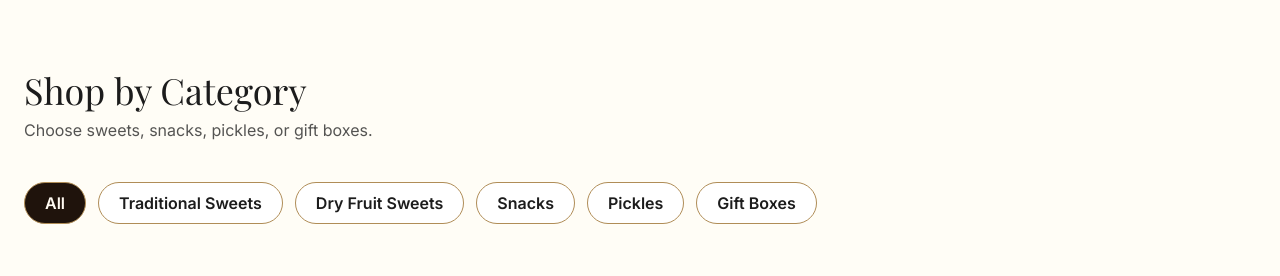
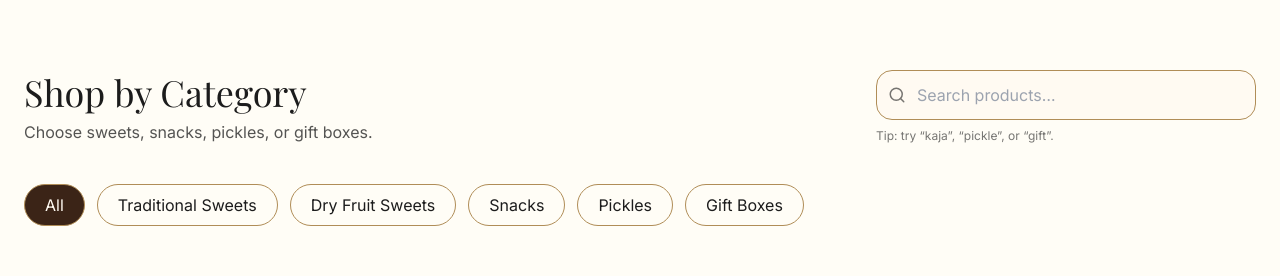
Before and after one commit to Saideep-123/konaseema-supabase-ready, a Next.js app: page / in a window 1280 px wide. Shown: the part 671-947 px from the top of the page. Built offline with nearby package versions, Linux system fonts and the light colour scheme; no server answers; a web font is replaced by a local one.

Commit message:
Update Categories.tsx

```diff
--- a/app/components/Categories.tsx
+++ b/app/components/Categories.tsx
@@ -1,42 +1,59 @@
 "use client";
 
 import { motion } from "framer-motion";
+import { Search } from "lucide-react";
 import { CATEGORIES } from "./data";
 
 export default function Categories({
   active,
   setActive,
+  searchQuery,
+  setSearchQuery,
 }: {
   active: string;
   setActive: (v: string) => void;
+  searchQuery: string;
+  setSearchQuery: (v: string) => void;
 }) {
   return (
     <section id="categories" className="px-6 py-16">
       <div className="max-w-7xl mx-auto">
-        <div className="mb-10">
+        <div className="mb-10 flex flex-col gap-4 md:flex-row md:items-end md:justify-between">
+          <div>
             <h2 className="text-4xl mb-2">Shop by Category</h2>
             <p className="opacity-75">Choose sweets, snacks, pickles, or gift boxes.</p>
           </div>
 
+          {/* Search (right side) */}
+          <div className="w-full md:w-[380px]">
+            <div className="relative">
+              <Search className="absolute left-3 top-1/2 -translate-y-1/2 opacity-60" size={18} />
+              <input
+                value={searchQuery}
+                onChange={(e) => setSearchQuery(e.target.value)}
+                placeholder="Search products…"
+                className="w-full pl-10 pr-4 py-3 rounded-2xl border border-gold bg-[#fffaf2] focus:outline-none focus:ring-2 focus:ring-gold/40"
+                aria-label="Search products"
+              />
+            </div>
+            <div className="mt-2 text-xs opacity-60">Tip: try “kaja”, “pickle”, or “gift”.</div>
+          </div>
+        </div>
+
         <div className="flex flex-wrap gap-3">
-          {CATEGORIES.map((c) => {
-            const isActive = active === c;
-            return (
+          {CATEGORIES.map((c) => (
             <motion.button
               key={c}
               whileHover={{ y: -2 }}
-                className={[
-                  "px-5 py-2 rounded-full border border-gold font-semibold transition",
-                  isActive
-                    ? "bg-[#1f130c] text-[#fffaf2]"
-                    : "bg-white text-brown hover:bg-white/80",
-                ].join(" ")}
+              className={`px-5 py-2 rounded-full border border-gold ${
+                active === c ? "bg-[#3b2417] text-[#fffaf2]" : "bg-transparent hover:bg-gold/10"
+              }`}
               onClick={() => setActive(c)}
+              type="button"
             >
               {c}
             </motion.button>
-            );
-          })}
+          ))}
         </div>
       </div>
     </section>
```
Lines whose indentation alone changed are shown as unchanged.
